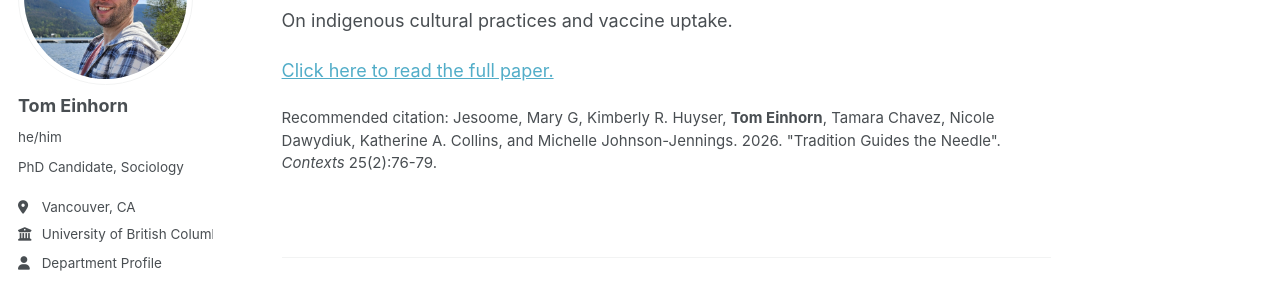
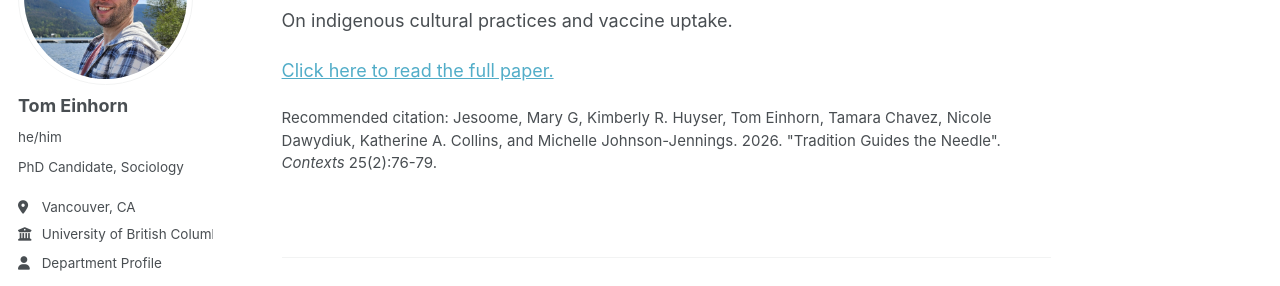
Before and after one commit to TomEinhorn/tomeinhorn.github.io, a Jekyll site: the page built from _publications/2026-tradition.md, in a window 1280 px wide. Shown: the part 189-475 px from the top of the page. Built offline with Jekyll 4.4.1, drawn with Linux system fonts in a browser that asks for light colours; some web fonts are replaced; a script bundle is joined from its source files by our own code; library files that are not in the unit come from our copies.

```diff
--- a/_publications/2026-tradition.md
+++ b/_publications/2026-tradition.md
@@ -11,7 +11,7 @@ issue: '2'
 pages: '76-79'
 paperurl:
 bibtexurl:
-citation: 'Jesoome, Mary G, Kimberly R. Huyser, <b>Tom Einhorn</b>, Tamara Chavez, Nicole Dawydiuk, Katherine A. Collins, and Michelle Johnson-Jennings.
+citation: 'Jesoome, Mary G, Kimberly R. Huyser, Tom Einhorn, Tamara Chavez, Nicole Dawydiuk, Katherine A. Collins, and Michelle Johnson-Jennings.
 2026. &quot;Tradition Guides the Needle&quot;. <i>Contexts</i> 25(2):76-79.'
 ---
 
```
